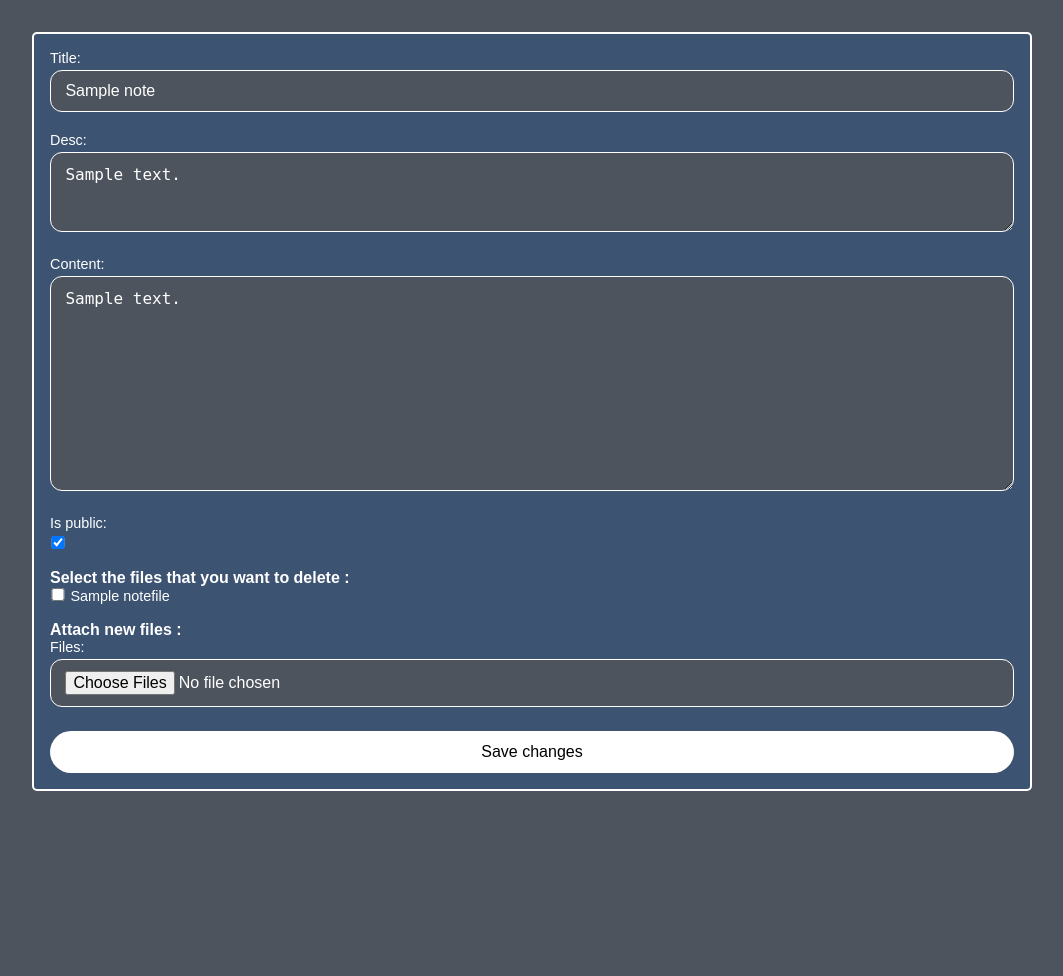
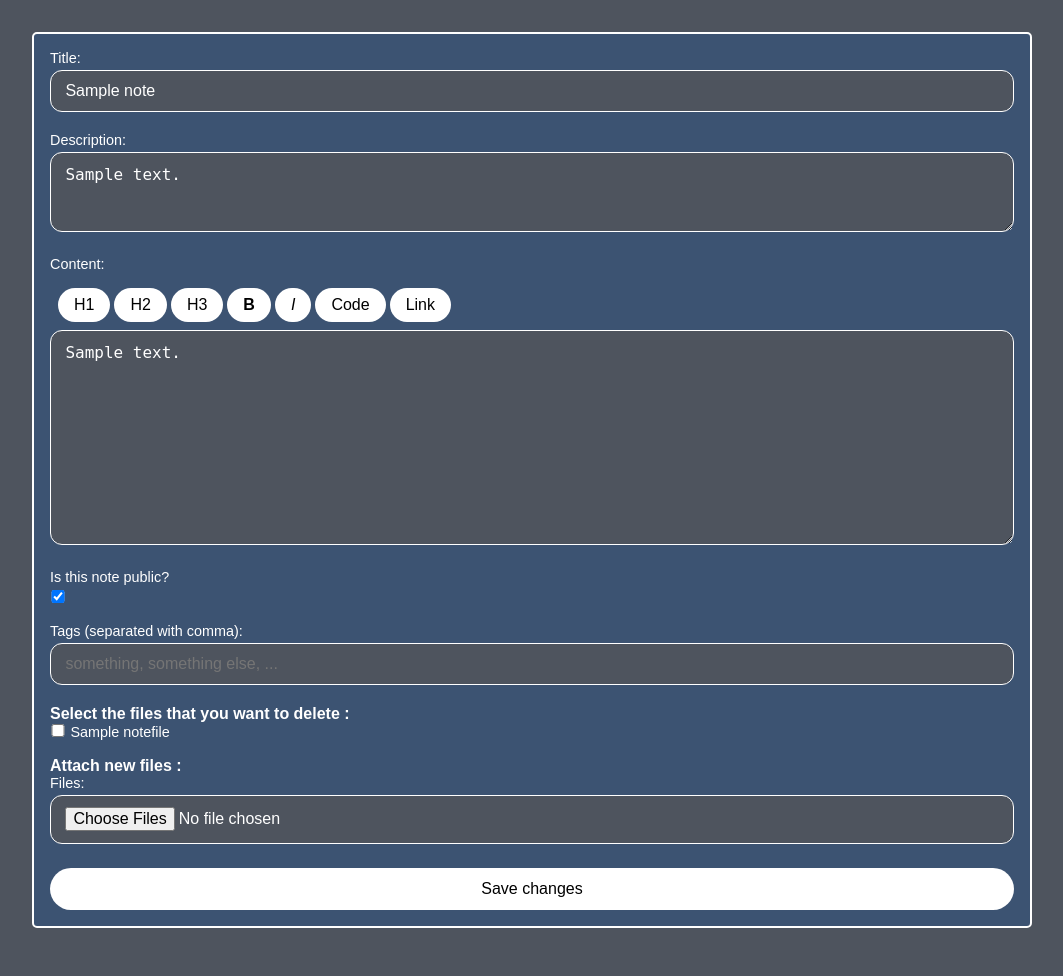
Before and after one commit to araxabd/academic-notes-organizer, a Django app: page /note/update/1 in a window 1280 px wide. Shown: the part 67-1043 px from the top of the page, without its empty margins (108-1171 px from the left). Before the commit the page ends 858 px from the top, so only its background shows below. Run offline with Django 5.2, Linux system fonts and the light colour scheme; a user stored in the database is signed in; tables that the repository leaves empty hold one stand-in row (values such as "Sample post").

Commit message:
add simple markdown editor for note content

```diff
--- /dev/null
+++ b/project/static/scripts.js
@@ -0,0 +1,14 @@
+const mdeditor = document.getElementById("id_content");
+if (mdeditor) {
+	document.querySelectorAll(".toolbar button").forEach(btn => {
+		btn.addEventListener("click", () => {
+			const before = btn.dataset.before ? btn.dataset.before : "";
+			const after = btn.dataset.after ? btn.dataset.after : "";
+			const start = mdeditor.selectionStart;
+			const end = mdeditor.selectionEnd;
+			const selected = mdeditor.value.substring(start, end);
+			mdeditor.setRangeText(before + selected + after, start, end, "select");
+			mdeditor.focus();
+		});
+	});
+}
--- a/project/static/styles.css
+++ b/project/static/styles.css
@@ -179,6 +179,11 @@ body {
       background: white;
       box-shadow: 0 0 0 3px rgba(0, 0, 0, 0.02);
 }
+
+.common-form textarea {
+	resize: vertical;
+}
+
 .common-form input[type="checkbox"] {
 	display: inline;
 	width: 1rem;
@@ -602,3 +607,17 @@ fieldset {
 	font-size: 1rem;
 	padding: 0.5rem;
 }
+
+
+.toolbar {
+	display: flex;
+	flex-wrap: wrap;
+	gap: 4px;
+	padding: 0.5rem;
+}
+
+.toolbar button {
+	padding: 0.5rem 1rem;
+	cursor: pointer;
+	width: auto;
+}
--- a/project/templates/base.html
+++ b/project/templates/base.html
@@ -32,5 +32,6 @@
 		{% block content %}
 		{% endblock %}
 		</div>
+		<script src="{% static 'scripts.js' %}"></script>
 	</body>
 </html>
--- a/project/templates/notes/note_update.html
+++ b/project/templates/notes/note_update.html
@@ -4,7 +4,37 @@
 <div class="create-box">
 	<form method="POST" class="common-form" enctype="multipart/form-data">
 		{% csrf_token %}
-		{{ note_form.as_p }}
+		<p>
+		<label for="id_title">Title: </label>
+		{{ note_form.title }}
+		</p>
+		<p>
+		<label for="id_desc">Description: </label>
+		{{ note_form.desc }}
+		</p>
+		<p>
+		<label for="id_content">Content: </label>
+		<div class="toolbar">
+			<button type="button" data-before="# ">H1</button>
+			<button type="button" data-before="## ">H2</button>
+			<button type="button" data-before="### ">H3</button>
+			<button type="button" data-before="**" data-after="**"><b>B</b></button>
+			<button type="button" data-before="*" data-after="*"><i>I</i></button>
+			<button type="button" data-before="`" data-after="`">Code</button>
+			<button type="button" data-before="[" data-after="](https://)">Link</button>
+    		</div>
+		{{ note_form.content }}
+		</p>
+		<p>
+		<label for="id_is_public">Is this note public?</label>
+		{{ note_form.is_public }}
+		</p>
+		<p>
+		<label for="id_tags">Tags (separated with comma):</label>
+		<input type="text" name="tags" id="id_tags" placeholder="something, something else, ...">
+		</p>
+
+
 		<h4>Select the files that you want to delete : </h4>
 		<div class="delete_list">
 		{% for file in files %}
```
Also changed, not shown: project/templates/notes/note_create.html (+9 -1 lines).
